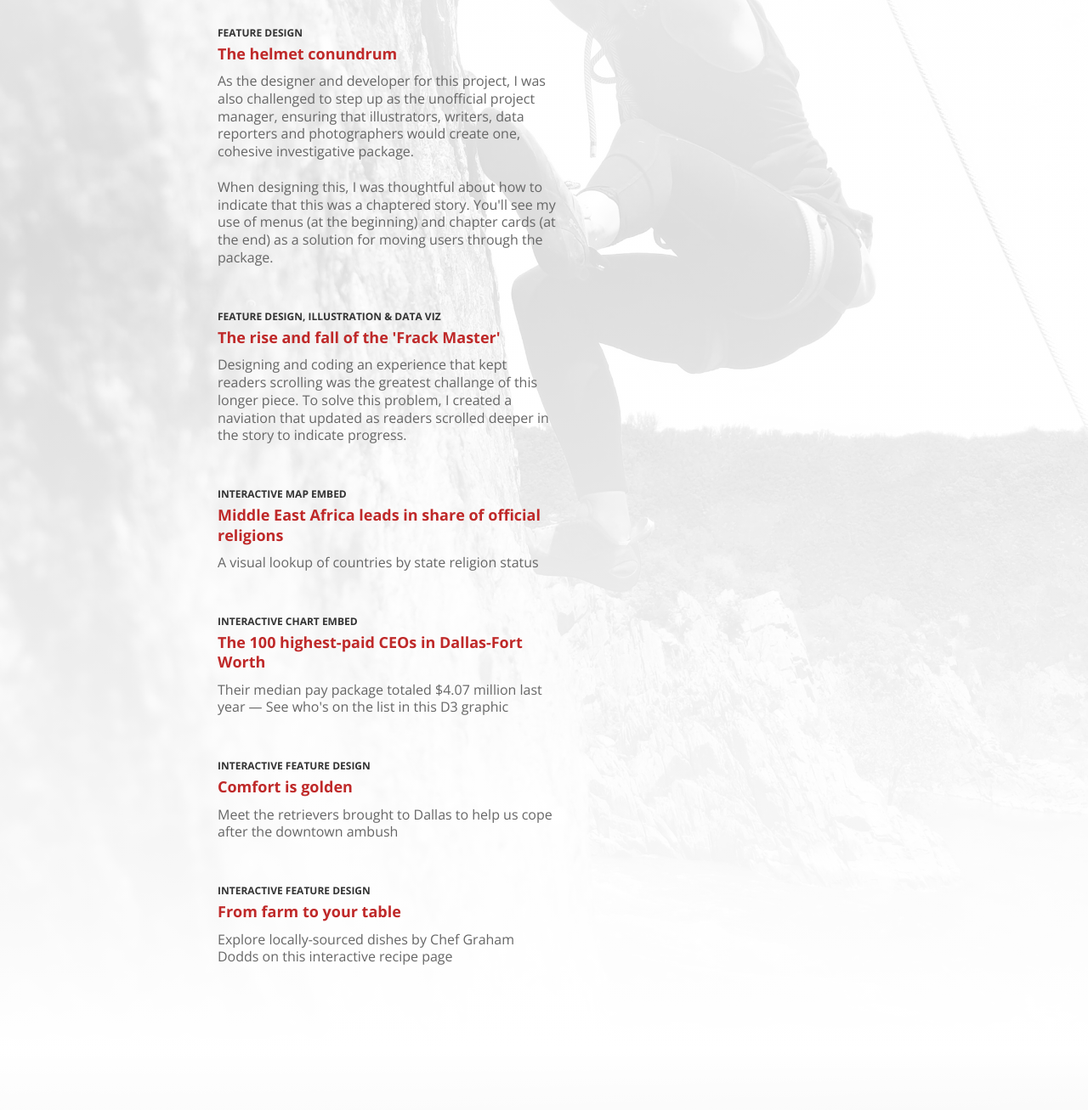
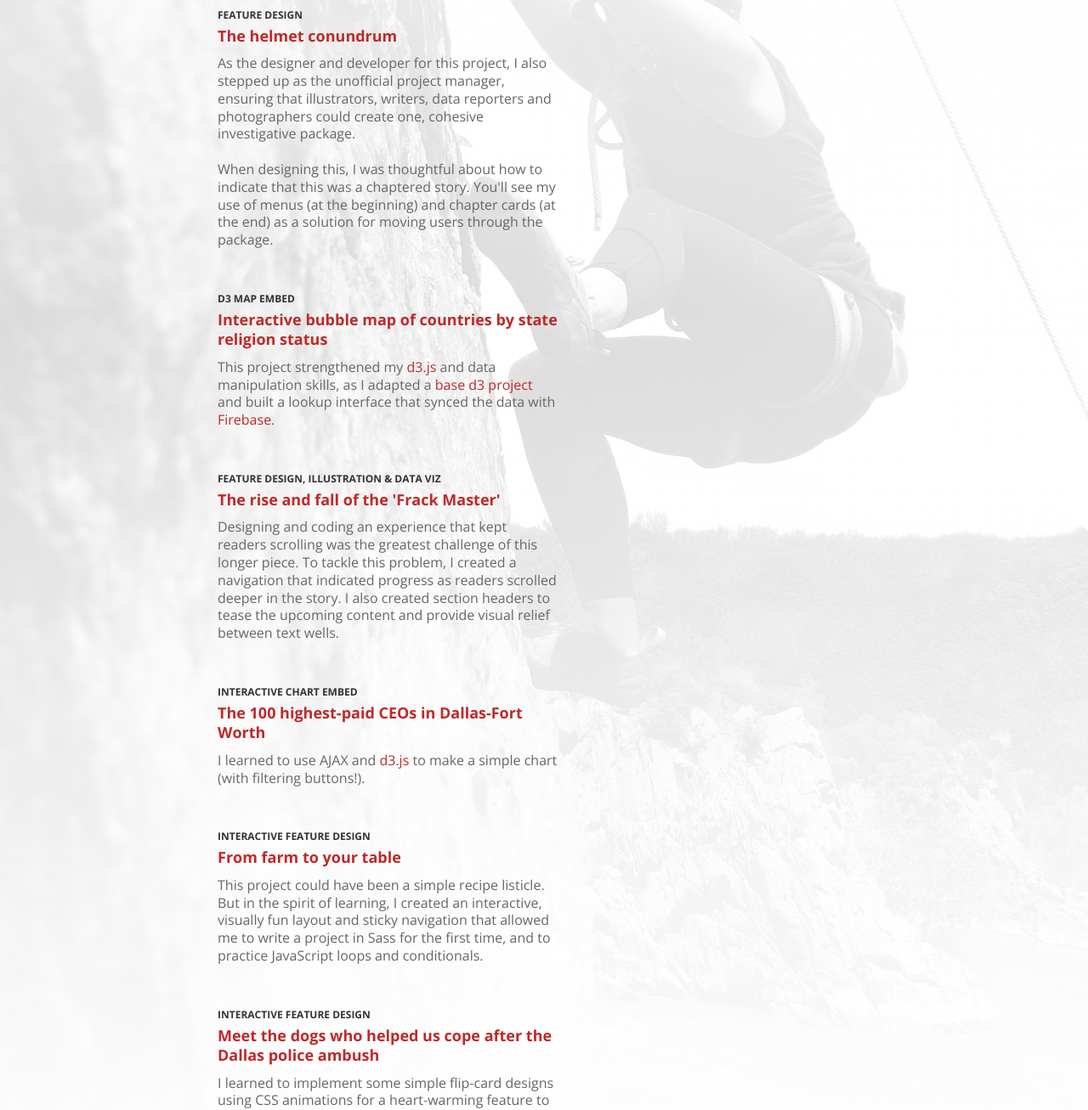
Before and after one commit to kristiwalker/portfolio, a website: page prod/index.html in a window 1280 px wide. Shown: the part 1493-2800 px from the top of the page at 85% size. Drawn offline with nearby package versions, Linux system fonts and the light colour scheme; files that its build step writes are made by us from their sources; files whose address does not match are found by name.

Commit message:
adds copy changes to portfolio items

```diff
--- a/build/assets/data/portfolio-items.json
+++ b/build/assets/data/portfolio-items.json
@@ -2,49 +2,49 @@
     {
         "types": "Scrollytelling, data viz & illustration",
         "head": "How Americans describe what society values (and doesn’t) in each gender",
-        "sub": "This project challenged me as a designer, developer and storyteller.<br><br> Ensuring that the writing and visual flow were seamless, I introduced <a href='https://www.figma.com/'>Figma</a> as a new tool and workflow for the project's writer, data scientist and editors, who could write within the designs and iterate alongside me in live time.<br><br> I also learned to write custom, animated <a href='https://d3js.org/'>d3.js</a> charts from scratch to build this data visualization. And I taught myself <a href='https://semantic-ui.com/behaviors/visibility.html'>Semantic UI's visibility callbacks</a> to check for scrolling and visibility interactions.<br><br>",
+        "sub": "This project challenged me as a designer, developer and storyteller.<br><br> Ensuring that the writing and visual flow were seamless, I introduced <a href='https://www.figma.com/'>Figma</a> as a new tool and workflow for the project's writer, data scientist and editors, who could write within the designs and iterate alongside me in live time.<br><br> I also learned to write custom, animated <a href='https://d3js.org/'>d3.js</a> charts from scratch to build this data visualization. And I taught myself <a href='https://semantic-ui.com/behaviors/visibility.html'>Semantic UI's visibility callbacks</a> to trigger animations.",
         "url": "http://www.pewsocialtrends.org/interactives/strong-men-caring-women/"
     },
     {
         "types": "Interactive map application",
         "head": "Dallas' hidden history",
-        "sub": "Inspired by Google's 2016 UI designs and excited to experiment with node.js and <a href='https://www.mapbox.com/mapbox-gl-js/api/'>Mapbox's API</a>, I stepped up to build this map application requested by the Dallas Morning News opinion desk.<br><br> I had never created anything with user input (nor anything that had a back-end approval UI) so imagining use-case scenarios and planning for the dynamic nature of the page was an exciting exercise.",
+        "sub": "Inspired by Google's UI designs and excited to experiment with node.js and <a href='https://www.mapbox.com/mapbox-gl-js/api/'>Mapbox's API</a>, I stepped up to build this map application that was requested by the Dallas Morning News opinion desk.<br><br> I had never created anything with user input (nor anything that had a back-end approval UI) so imagining use-case scenarios and planning for the dynamic nature of the page was an exciting exercise.",
         "url": "https://interactives.dallasnews.com/2017/dallas-hidden-history/"
     },
     {
         "types": "Feature design",
         "head": "The helmet conundrum",
-        "sub": "As the designer and developer for this project, I was also challenged to step up as the unofficial project manager, ensuring that illustrators, writers, data reporters and photographers would create one, cohesive investigative package.<br><br>When designing this, I was thoughtful about how to indicate that this was a chaptered story. You'll see my use of menus (at the beginning) and chapter cards (at the end) as a solution for moving users through the package.",
+        "sub": "As the designer and developer for this project, I also stepped up as the unofficial project manager, ensuring that illustrators, writers, data reporters and photographers could create one, cohesive investigative package.<br><br>When designing this, I was thoughtful about how to indicate that this was a chaptered story. You'll see my use of menus (at the beginning) and chapter cards (at the end) as a solution for moving users through the package.",
         "url": "http://interactives.dallasnews.com/2016/concussions/"
+    },
+    {
+        "types": "D3 Map Embed",
+        "head": "Interactive bubble map of countries by state religion status",
+        "sub": "This project strengthened my <a href='https://d3js.org/'>d3.js</a> and data manipulation skills, as I adapted a <a href='http://bl.ocks.org/bycoffe/3230965'>base d3 project</a> and built a lookup interface that synced the data with <a href='https://www.firebase.com/'>Firebase</a>.",
+        "url": "http://www.pewforum.org/2017/10/03/many-countries-favor-specific-religions-officially-or-unofficially/#js-state-religions-bubble-map"
     },
     {
         "types": "Feature design, illustration & data viz",
         "head": "The rise and fall of the 'Frack Master'",
-        "sub": "Designing and coding an experience that kept readers scrolling was the greatest challange of this longer piece. To solve this problem, I created a naviation that updated as readers scrolled deeper in the story to indicate progress.",
+        "sub": "Designing and coding an experience that kept readers scrolling was the greatest challenge of this longer piece. To tackle this problem, I created a navigation that indicated progress as readers scrolled deeper in the story. I also created section headers to tease the upcoming content and provide visual relief between text wells.",
         "url": "http://interactives.dallasnews.com/2016/frack-master/"
-    },
-    {
-        "types": "Interactive Map Embed",
-        "head": "Middle East Africa leads in share of official religions",
-        "sub": "A visual lookup of countries by state religion status",
-        "url": "http://www.pewforum.org/2017/10/03/many-countries-favor-specific-religions-officially-or-unofficially/#js-state-religions-bubble-map"
     },
     {
         "types": "Interactive chart embed",
         "head": "The 100 highest-paid CEOs in Dallas-Fort Worth",
-        "sub": "Their median pay package totaled $4.07 million last year — See who's on the list in this D3 graphic",
+        "sub": "I learned to use AJAX and <a href='https://d3js.org/'>d3.js</a> to make a simple chart (with filtering buttons!).",
         "url": "http://interactives.dallasnews.com/2016/ceo-pay/"
     },
     {
         "types": "Interactive feature design",
-        "head": "Comfort is golden",
-        "sub": "Meet the retrievers brought to Dallas to help us cope after the downtown ambush",
-        "url": "http://interactives.dallasnews.com/2016/comfort-dogs/"
+        "head": "From farm to your table",
+        "sub": "This project could have been a simple recipe listicle. But in the spirit of learning, I created an interactive, visually fun layout and sticky navigation that allowed me to write a project in Sass for the first time, and to practice JavaScript loops and conditionals.",
+        "url": "http://interactives.dallasnews.com/2016/farm-to-table/"
     },
     {
         "types": "Interactive feature design",
-        "head": "From farm to your table",
-        "sub": "Explore locally-sourced dishes by Chef Graham Dodds on this interactive recipe page",
-        "url": "http://interactives.dallasnews.com/2016/farm-to-table/"
+        "head": "Meet the dogs who helped us cope after the Dallas police ambush",
+        "sub": "I learned to implement some simple flip-card designs using CSS animations for a heart-warming feature to follow the police shooting.",
+        "url": "http://interactives.dallasnews.com/2016/comfort-dogs/"
     }
 ]
--- a/build/css/custom.css
+++ b/build/css/custom.css
@@ -30,6 +30,14 @@ body {
 
 p {
   margin: 0; }
+
+a,
+a:visited {
+  color: #BF2929;
+  text-decoration: none; }
+
+a:hover {
+  text-decoration: underline; }
 
 strong {
   font-weight: 700;
--- a/build/sass/custom.scss
+++ b/build/sass/custom.scss
@@ -51,6 +51,16 @@ body {
 
 p {
   margin: 0;
+}
+
+a,
+a:visited {
+  color: $accent;
+  text-decoration: none;
+}
+
+a:hover {
+  text-decoration: underline;
 }
 
 strong {
--- a/gulpfile.js
+++ b/gulpfile.js
@@ -27,7 +27,7 @@ gulp.task('browserSync', () => {
 });
 
 // compiles sass to css
-gulp.task('sass', function() {
+gulp.task('sass', () => {
   // gets all files ending with .scss in build/sass
   return gulp.src('build/sass/**/*.scss')
     .pipe(sass())
```
Also changed, not shown: build/index.html (+2 -2 lines), 1 other file.
